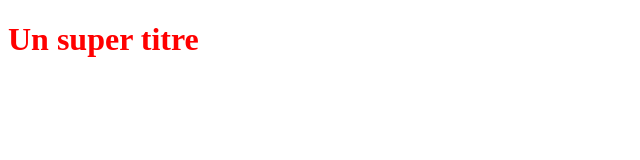
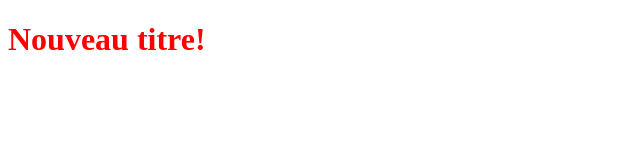
Before and after one commit to renoben00/OcProject, a plain HTML site: page index.html in a window 1280 px wide. Shown: the full height of the page, 0-640 px from the left. Drawn offline with Linux system fonts and the light colour scheme.

Commit message:
Modification du titre h1

```diff
--- a/index.html
+++ b/index.html
@@ -5,6 +5,6 @@
     <link rel="stylesheet" type="text/css" href="styles.css">
 </head>
 <body>
-    <h1>Un super titre</h1>
+    <h1>Nouveau titre!</h1>
 </body>
 </html>
```
